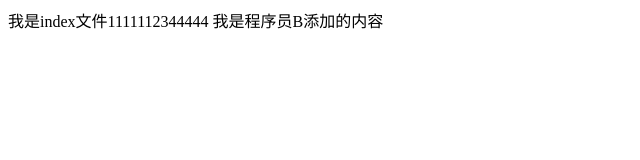
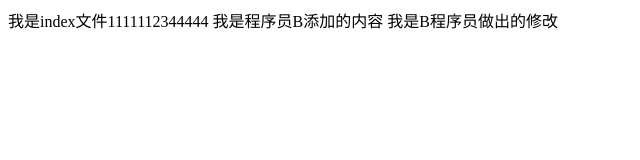
Before and after one commit to Atongmu888/git-demo, a plain HTML site: page index.html in a window 1280 px wide. Shown: the whole page, without its empty margins (0-640 px from the left). Drawn offline with Linux system fonts and the light colour scheme.

Commit message:
程序员B修改了文件

```diff
--- a/index.html
+++ b/index.html
@@ -10,5 +10,6 @@
 <body>
 我是index文件1111112344444
 我是程序员B添加的内容
+我是B程序员做出的修改
 </body>
 </html>
```
